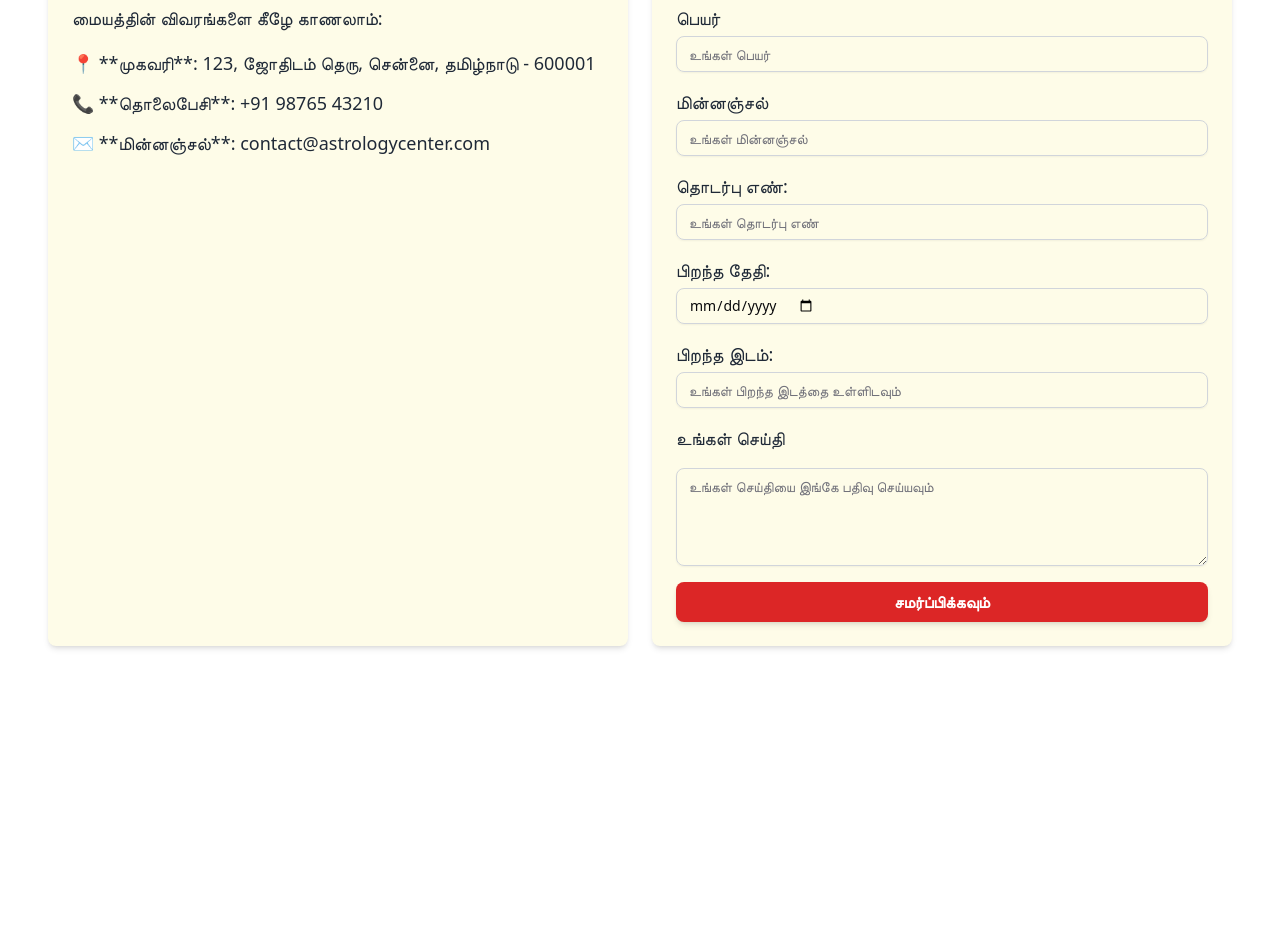
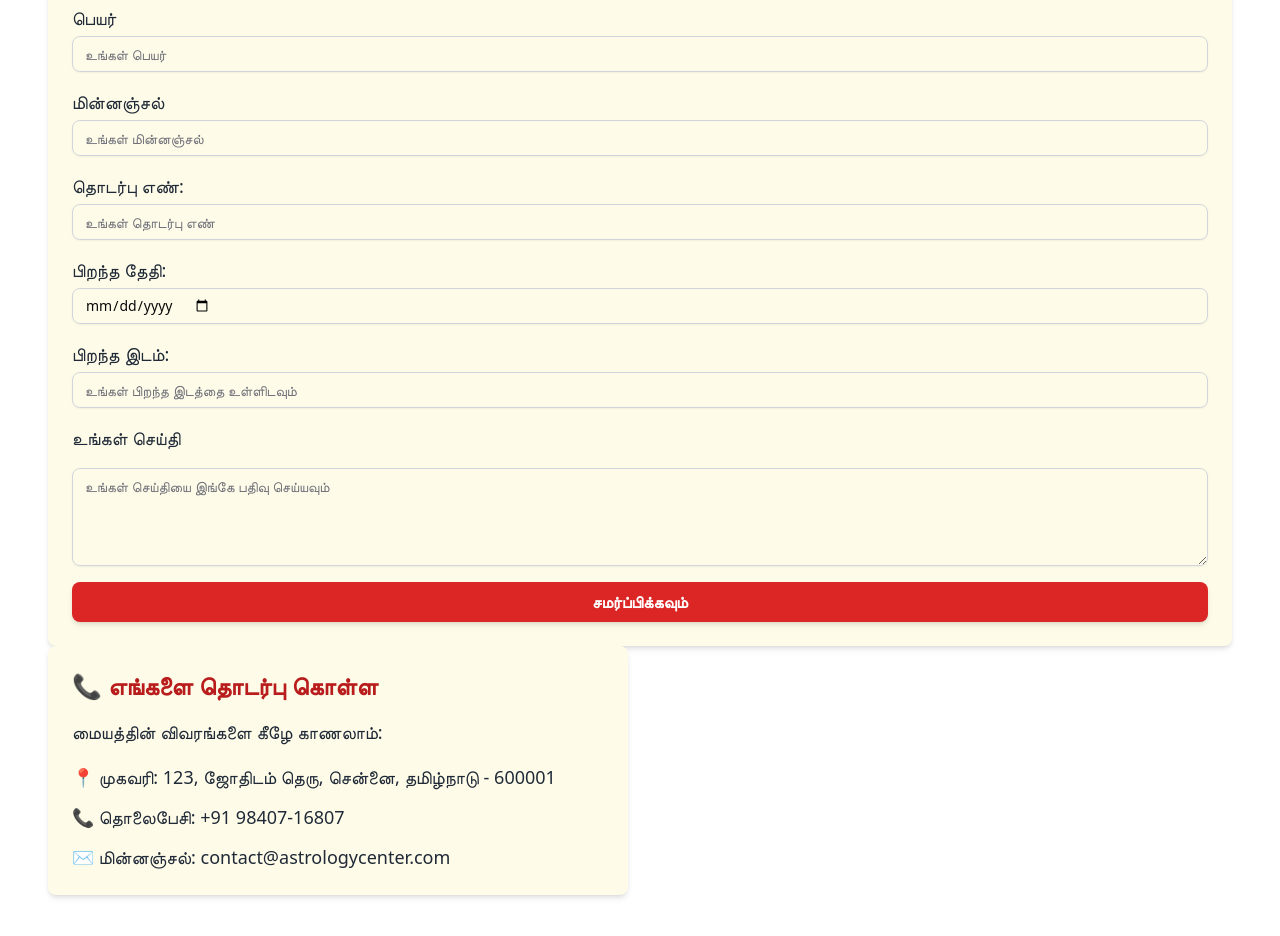
Before and after one commit to PRIYANKAec/Astro-client-project, a Next.js app: page / in a window 1280 px wide. Shown: the part 3740-4676 px from the top of the page. Before the commit the page ends 4458 px from the top, so only its background shows below. Built offline with nearby package versions, Linux system fonts and the light colour scheme.

Commit message:
Implemented Contact Page for wp connection[ADD]

```diff
--- a/src/components/contact.js
+++ b/src/components/contact.js
@@ -1,47 +1,41 @@
+"use client";
+
 import Navbar from "./navbar";
 import { Input } from "./ui/input";
 import { Label } from "./ui/label";
 import { Textarea } from "./ui/textarea";
 
 export default function Contact() {
+  const handleSubmit = async (event) => {
+    event.preventDefault();
+    const formData = new FormData(event.target);
+    const data = Object.fromEntries(formData);
+
+    try {
+      const phoneNumber = "+919865310135"; // Replace with the WhatsApp Business API phone number
+      const message = `Name: ${data.name}\nEmail: ${data.email}\nPhone: ${data.phone}\nMessage: ${data.message}`;
+      const url = `https://wa.me/${phoneNumber}?text=${encodeURIComponent(message)}`;
+
+      window.open(url, "_blank");
+    } catch (error) {
+      console.error("Error sending form data:", error);
+    }
+  };
+
   return (
     <div>
       <Navbar />
-      <div className="container mx-auto py-10 px-4">
+      <div className=" flex-1 mx-auto py-10 px-4">
         {/* Contact Header */}
         <h1 className="text-4xl font-bold mb-8 text-center text-red-800 underline">
           தொடர்பு கொள்ள
         </h1>
 
-        {/* Contact Section */}
-        <div className="grid grid-cols-1 md:grid-cols-2 gap-6">
-          {/* Contact Info */}
-          <div className="p-6 bg-yellow-50 rounded-lg shadow-md">
-            <h2 className="text-2xl font-semibold text-red-700 mb-4">
-              📞 எங்களை தொடர்பு கொள்ள
-            </h2>
-            <p className="text-lg leading-relaxed text-gray-800">
-              மையத்தின் விவரங்களை கீழே காணலாம்:
-            </p>
-            <ul className="mt-4 space-y-3">
-              <li className="text-lg text-gray-800">
-                📍 **முகவரி**: 123, ஜோதிடம் தெரு, சென்னை, தமிழ்நாடு - 600001
-              </li>
-              <li className="text-lg text-gray-800">
-                📞 **தொலைபேசி**: +91 98765 43210
-              </li>
-              <li className="text-lg text-gray-800">
-                ✉️ **மின்னஞ்சல்**: contact@astrologycenter.com
-              </li>
-            </ul>
-          </div>
-
-          {/* Contact Form */}
-          <div className="p-6 bg-yellow-50 rounded-lg shadow-md">
+        <div className="p-6 bg-yellow-50 rounded-lg shadow-md">
             <h2 className="text-2xl font-semibold text-red-700 mb-4">
               📝 தொடர்பு படிவம்
             </h2>
-            <form className="space-y-4">
+            <form className="space-y-4" onSubmit={handleSubmit} >
               <div>
                 <Label
                   htmlFor="name"
@@ -52,6 +46,8 @@ export default function Contact() {
                 <Input
                   type="text"
                   id="name"
+                  name="name"
+                  required
                   className="w-full border-gray-300 rounded-lg shadow-sm focus:ring-red-400 focus:border-red-400"
                   placeholder="உங்கள் பெயர்"
                 />
@@ -67,6 +63,8 @@ export default function Contact() {
                 <Input
                   type="email"
                   id="email"
+                  name="email"
+                  required
                   className="w-full border-gray-300 rounded-lg shadow-sm focus:ring-red-400 focus:border-red-400"
                   placeholder="உங்கள் மின்னஞ்சல்"
                 />
@@ -82,6 +80,8 @@ export default function Contact() {
                 <Input
                   type="tel"
                    id="phone"
+                   name="phone"
+                   required
                   className="w-full border-gray-300 rounded-lg shadow-sm focus:ring-red-400 focus:border-red-400"
                   placeholder="உங்கள் தொடர்பு எண்"
                 />
@@ -97,6 +97,8 @@ export default function Contact() {
                 <Input
                     type="date" // Using 'date' type for date selection
                     id="dob"
+                    name="dob"
+                    required
                     className="w-full border-gray-300 rounded-lg shadow-sm focus:ring-red-400 focus:border-red-400"
                 />
                 </div>
@@ -111,6 +113,8 @@ export default function Contact() {
                 <Input
                     type="text"
                     id="birthplace"
+                    name="birthplace"
+                    required
                     className="w-full border-gray-300 rounded-lg shadow-sm focus:ring-red-400 focus:border-red-400"
                     placeholder="உங்கள் பிறந்த இடத்தை உள்ளிடவும்"
                 />
@@ -125,6 +129,8 @@ export default function Contact() {
                 <Textarea
                   id="message"
                   rows="4"
+                  name="message"
+                  required
                   className="w-full border-gray-300 rounded-lg shadow-sm focus:ring-red-400 focus:border-red-400"
                   placeholder="உங்கள் செய்தியை இங்கே பதிவு செய்யவும்"
                 ></Textarea>
@@ -137,8 +143,38 @@ export default function Contact() {
               </button>
             </form>
           </div>
+
+
+
+
+
+
+        <div className="grid grid-cols-1 md:grid-cols-2 gap-6">
+          {/* Contact Info */}
+          <div className="p-6 bg-yellow-50 rounded-lg shadow-md">
+            <h2 className="text-2xl font-semibold text-red-700 mb-4">
+              📞 எங்களை தொடர்பு கொள்ள
+            </h2>
+            <p className="text-lg leading-relaxed text-gray-800">
+              மையத்தின் விவரங்களை கீழே காணலாம்:
+            </p>
+            <ul className="mt-4 space-y-3">
+              <li className="text-lg text-gray-800">
+                📍 முகவரி: 123, ஜோதிடம் தெரு, சென்னை, தமிழ்நாடு - 600001
+              </li>
+              <li className="text-lg text-gray-800">
+                📞 தொலைபேசி: +91 98407-16807
+              </li>
+              <li className="text-lg text-gray-800">
+                ✉️ மின்னஞ்சல்: contact@astrologycenter.com
+              </li>
+            </ul>
+          </div>
+
         </div>
       </div>
     </div>
   );
 }
+
+export const dynamic = 'force-dynamic';
```
